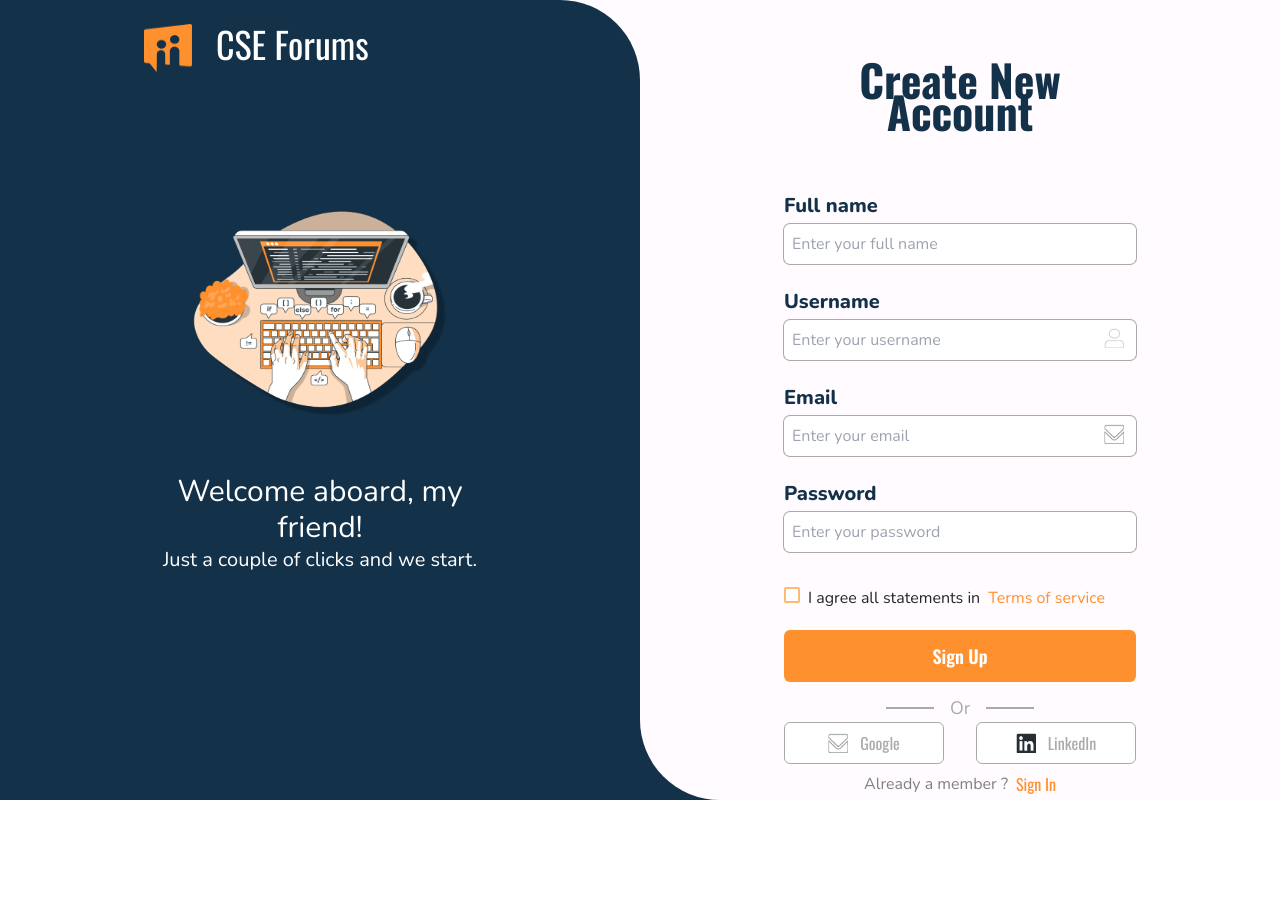
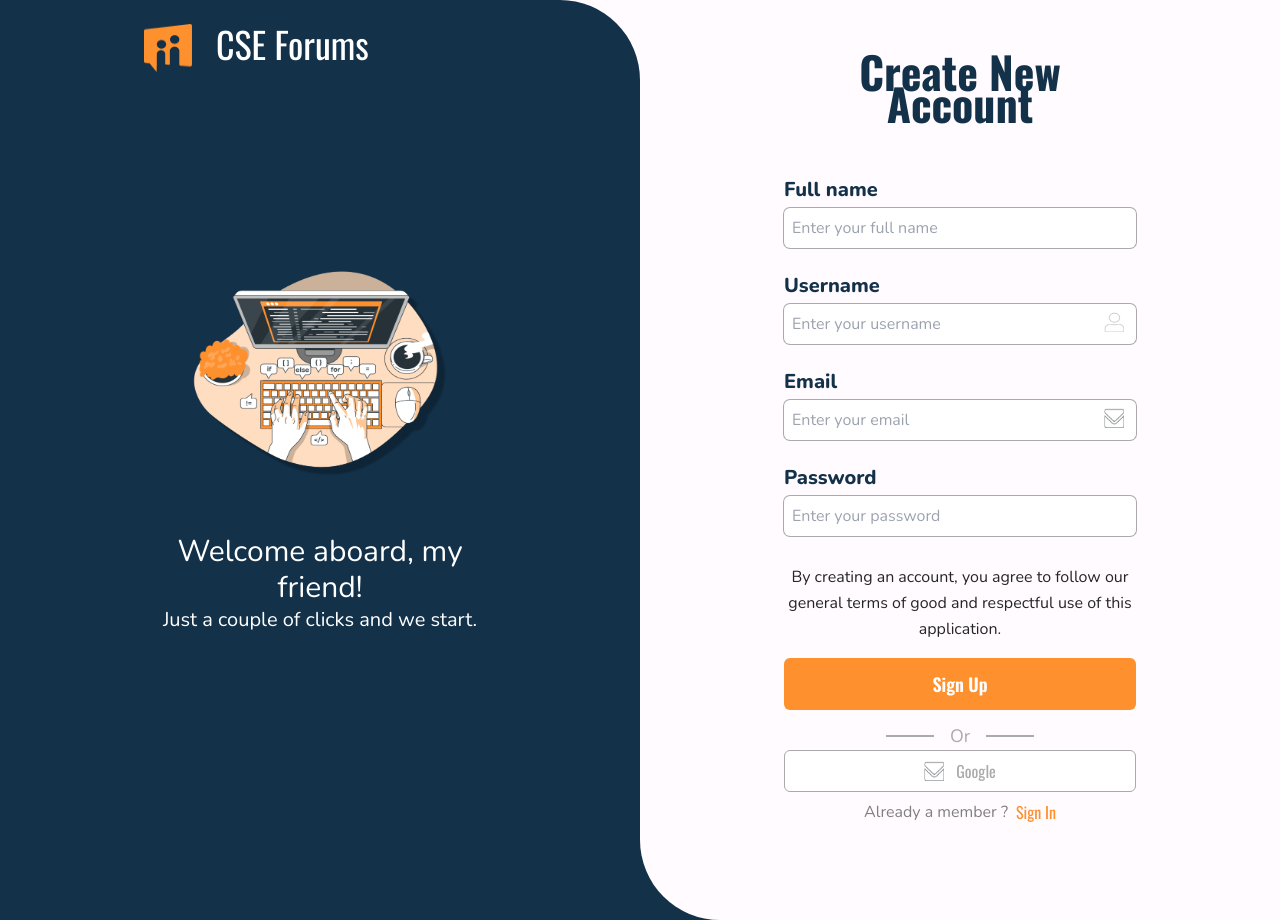
Before and after one commit to ScientificClubofESI/cse-forums-frontend, a Next.js app: page /auth/signup in a window 1280 px wide. Before the commit the page ends 800 px from the top, so only its background shows below. Built offline with nearby package versions, Linux system fonts and the light colour scheme; no server answers.

Commit message:
Update signup page layout and terms agreement text

```diff
--- a/src/app/auth/signup/page.jsx
+++ b/src/app/auth/signup/page.jsx
@@ -46,7 +46,7 @@ export const SignUp = () => {
   };
 
   return (
-    <div className="h-screen flex flex-col sm:flex-row bg-primary-900">
+    <div className="min-h-screen flex flex-col sm:flex-row bg-primary-900">
 
       <div className="sm:w-1/2 flex flex-col justify-start relative" style={{ backgroundColor: '#FFFBFE' }}>
         <div className="flex flex-col pt-6 justify-between bg-primary-900 sm:rounded-tr-[80px] rounded-bl-[40px] rounded-br-[40px] sm:rounded-bl-none  sm:rounded-br-none rounded-tl-none px-8 sm:px-36 min-h-full pb-6 sm:pb-24">
@@ -85,7 +85,7 @@ export const SignUp = () => {
 
       <div className="sm:w-1/2 flex flex-col justify-start relative bg-primary-900">
         <div className="sm:rounded-bl-[80px] sm:px-36 min-h-full px-8 flex flex-col justify-start pb-24" style={{ backgroundColor: '#FFFBFE' }}>
-          <h1 className="text-primary-900 font-sans font-bold text-2xl text-center sm:text-[44px] mt-16 mb-16">
+          <h1 className="text-primary-900 font-sans font-bold text-2xl text-center sm:text-[44px] mt-14 mb-14">
             Create New Account
           </h1>
           <form onSubmit={handleSubmit}>
@@ -155,19 +155,11 @@ export const SignUp = () => {
               />
             </div>
 
-            <div className="text-neutral-900 py-2">
-              <label className="items-center text-l font-serif text-neutral-900 ">
-                <input
-                  type="checkbox"
-                  className="bg-white appearance-none w-4 h-4 mr-2 border-2 border-orange-300 rounded-sm cursor-pointer checked:bg-orange-300 checked:checkmark-color-white "
-                />
-                I agree all statements in
-                <a href="trm" className="ml-1 text-secondary-500">
-                  {" "}
-                  Terms of service
-                </a>
-                {/**TODO link to terms of service page*/}
-              </label>
+            <div className="text-neutral-900 py-1">
+                <p
+                  className="font-serif text-neutral-900 leading-relaxed text-center"
+                >By creating an account, you agree to follow our general terms of good and respectful use of this application.
+                </p>
             </div>
 
             <button
@@ -194,14 +186,14 @@ export const SignUp = () => {
               />
               Google
             </button>
-            <button className="flex items-center w-full justify-center bg-white border border-neutral-300 py-2 rounded-md text-neutral-300">
+            {/* <button className="flex items-center w-full justify-center bg-white border border-neutral-300 py-2 rounded-md text-neutral-300">
               <Image
                 src={linkedin}
                 alt="LinkedIn Icon"
                 className="w-5 h-5 mr-3"
               />
               LinkedIn
-            </button>
+            </button> */}
           </div>
 
           <div className="flex justify-center items-center mt-2">
```
